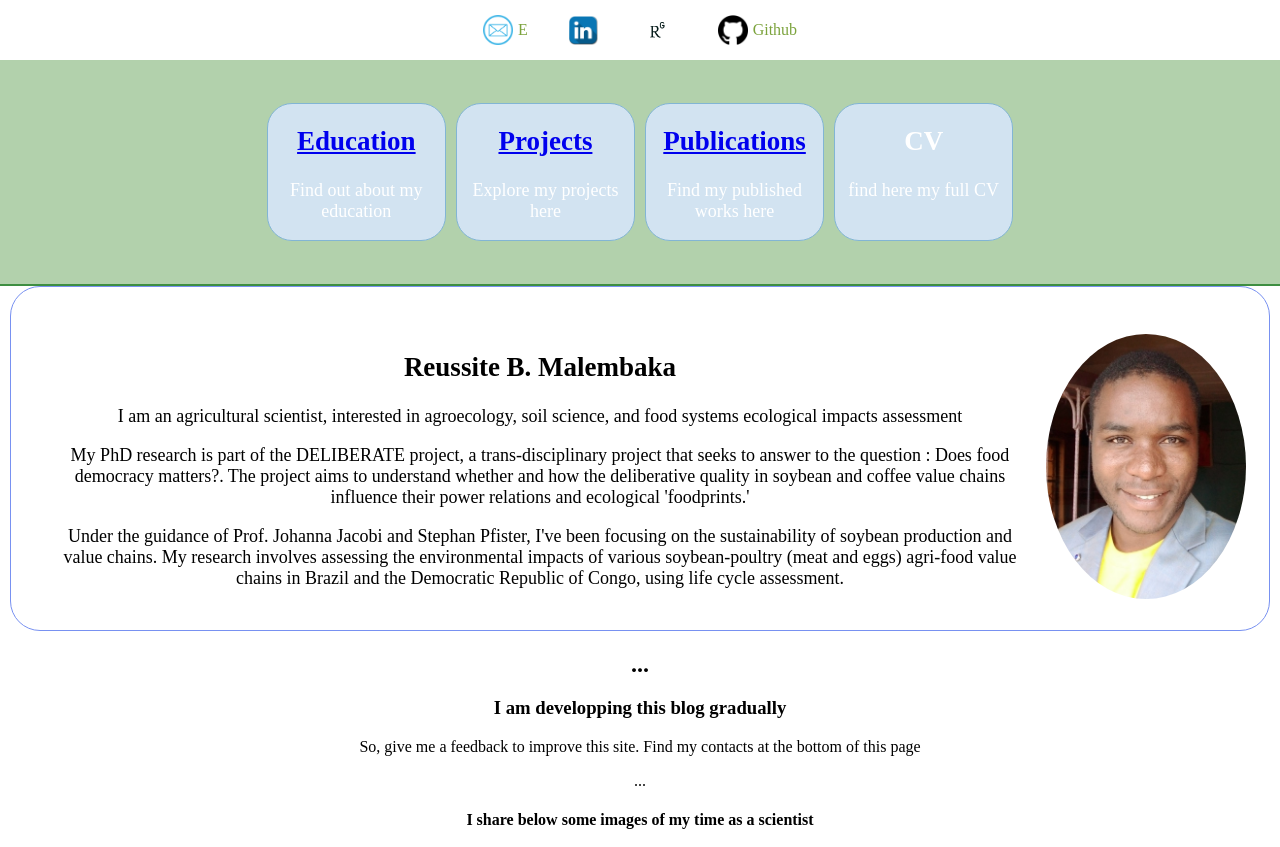
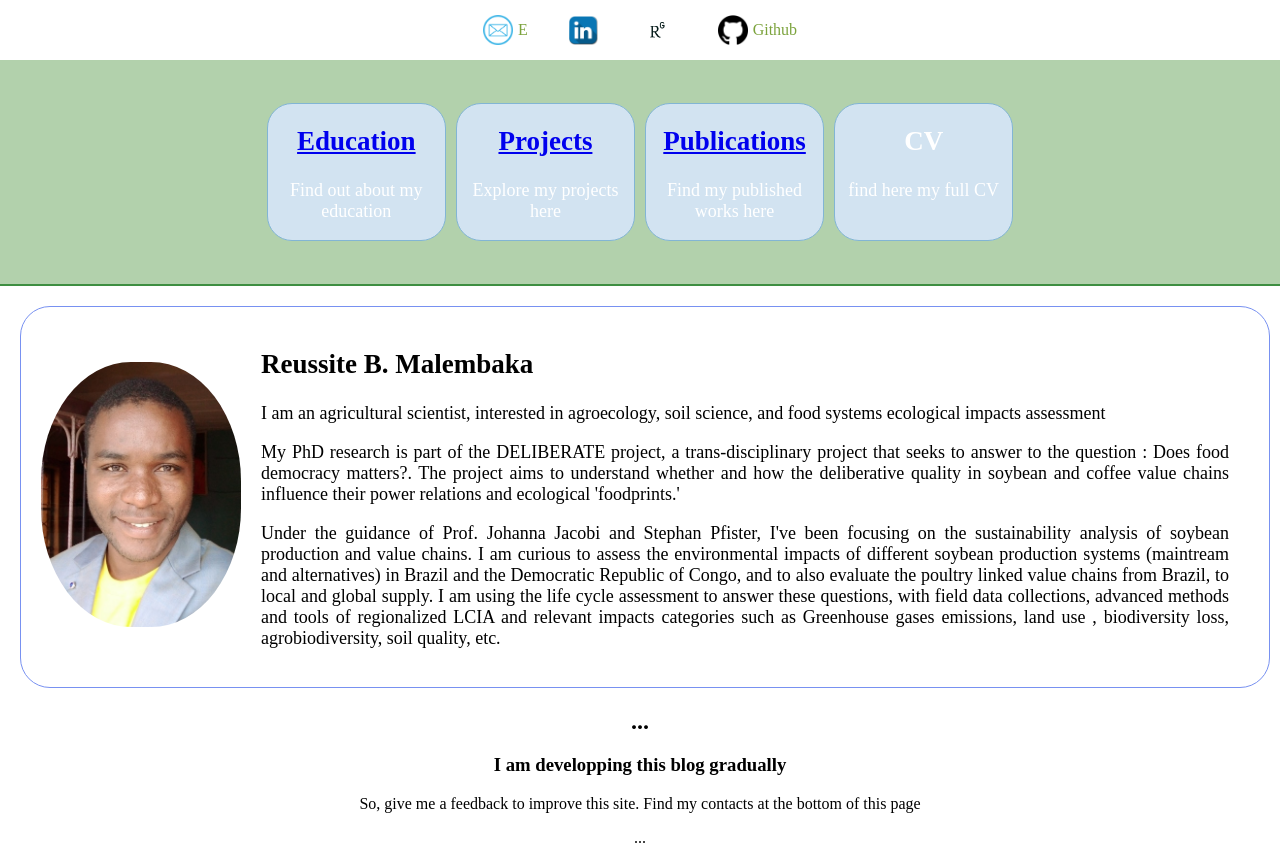
Before and after one commit to reussitemalembaka/reussitemalembaka.github.io, a Jekyll site: the page index.html, which Jekyll copies as it is, in a window 1280 px wide, cut to the strip 0-847 px from the top of the page. Built offline with Jekyll 4.4.1, drawn with Linux system fonts in a browser that asks for light colours.

```diff
--- a/education.html
+++ b/education.html
@@ -88,10 +88,10 @@
         </ul>
     </div>
     <div class="center">
-        <h3><a href="index.html">Back to main page</a></h3>
+        <h3><a href="index.html" class="button"> Back to main page</a></h3>
     </div>
     <section>
-        <div class="footer_with_background bg1">
+        <div class="footer_with_background bg3">
             <p> Field data collection: maize and soybean intercropped systems</p>
         </div>
     </section>
--- a/index.html
+++ b/index.html
@@ -58,6 +58,9 @@
    <section>
       <div class="profile-box">
          <div class="profile-container">
+          <div class="profile-picture">
+            <img id="circularImage" src="profile picture1.jpg" alt="Reussite's Profile Picture">
+         </div>
           <div class="profile-description">
             <h1>Reussite B. Malembaka</h1>
             <p>I am an agricultural scientist, interested in agroecology, soil science,
@@ -68,14 +71,13 @@
               and coffee value chains influence their power relations and ecological 'foodprints.'</p>
 
               <p> Under the guidance of Prof. Johanna Jacobi and Stephan Pfister,
-              I've been focusing on the sustainability of soybean production and value chains.
-              My research involves assessing the environmental impacts of various soybean-poultry
-              (meat and eggs) agri-food value chains in Brazil and the Democratic Republic of Congo,
-               using life cycle assessment.</p>
+              I've been focusing on the sustainability analysis of soybean production and value chains.
+              I am curious to assess the environmental impacts of different soybean production systems (maintream and alternatives) in Brazil and
+              the Democratic Republic of Congo, and to also evaluate the poultry linked value chains from Brazil, to local and global supply.
+              I am using the life cycle assessment to answer these questions, with field data collections, advanced methods and tools of regionalized LCIA and
+              relevant impacts categories such as Greenhouse gases emissions, land use , biodiversity loss, agrobiodiversity, soil quality, etc.</p>
           </div>
-         <div class="profile-picture">
-            <img id="circularImage" src="profile picture1.jpg" alt="Reussite's Profile Picture">
-         </div>
+
        </div>
       </div>
    </section>
--- a/publications.html
+++ b/publications.html
@@ -104,11 +104,11 @@
     </section> -->
     </div>
     <div class="center">
-        <h2><a href="index.html">Back to main page</a></h2>
+        <h2><a href="index.html" class="button">Back to main page</a></h2>
     </div>
      <section>
-        <div class="footer_with_background bg2">
-            <p>farmers organisations</p>
+        <div class="footer_with_background bg3">
+            <p> Data collecition on a farm in Parana</p>
         </div>
     </section>
 </body>
--- a/styles.css
+++ b/styles.css
@@ -69,32 +69,34 @@ body {
 /* CSS for the profile container */
 .profile-container {
   display: flex;
-  justify-content: center;
+  justify-content: right;
   align-items: center;
-  margin-top: 20px;
-  padding: 20px;
-  margin-left:20px
 }
 
 .profile-description {
   flex: 1;
   padding-right: 20px;
+  padding-left: 20px;
   font-size: 18px;
+  text-align: justify;  /* Justify the text */
 }
 
 .profile-box {
-  flex: 1;
+  flex: 3;
   /* padding-right: 20px; */
   /* width: 20%; Adjust as needed  */
   text-align: center;   /* Center text horizontally */
-  padding: 3px;   /* Add padding inside each box */
+  padding: 2px;   /* Add padding inside each box */
   border: 1px solid rgb(120, 145, 241); /* Blue border for better visibility */
   margin: 0 10px; /* Add some margin between boxes */
   background-color: rgb(255, 255, 255);   /* Blue background */
   word-wrap: break-word; /* Ensure long words break and stay within the box */
   overflow-wrap: break-word; /* Ensure long words break and stay within the box */
-  box-sizing: border-box; /*  Include padding and border in the element's total width and height  */
+  box-sizing: content-box; /*  Include padding and border in the element's total width and height  */
   border-radius: 30px;
+  margin-top: 20px;
+  padding: 20px;
+  margin-left:20px
 }
 
 .profile-picture {
@@ -111,11 +113,11 @@ body {
   width: 100%;
   height: 100%;
   object-fit: cover;
-  border-radius: 50%;
+  border-radius: 45%;
 }
 
 .circularImage {
-   border-radius: 50%;
+   border-radius:40%;
 }
 
 /* CSS for centering text of the publications cited */
@@ -131,6 +133,18 @@ body {
   margin-bottom: 6px; /* Adjust the value as needed */
   font-size: 16px;
   text-align: left;
+}
+
+/* Button-style link */
+.button {
+  display: inline-block;      /* Make the link act like a button */
+  padding: 10px 20px;         /* Add padding inside the button */
+  background-color: blue;     /* Blue background */
+  color: white;               /* White text color */
+  text-decoration: none;      /* Remove underline from the link */
+  font-size: 18px;            /* Set the font size */
+  border-radius: 5px;         /* Rounded corners */
+  text-align: center;         /* Center the text inside the link */
 }
 
 /* Styles for tablets */
@@ -194,11 +208,11 @@ z-index: -1;
 }
 
 .footer_with_background.bg2::before {
-  background-image: url('workshop_with_smallfarmers_in_Kalehe.jpg');
+  background-image: url('workshop_with_smallfarmers_in Kalehe.jpg');
 }
 
 .footer_with_background.bg3::before {
-  background-image: url('field of maize and soybean in DRCongo.jpg');
+  background-image: url('Visit Laercio soja-PR.jpg');
 }
 
 .social-links {
```
Also changed, not shown: projects.html (+15 -12 lines).
